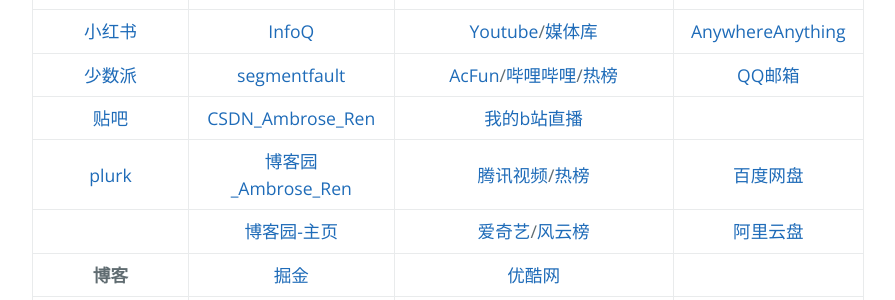
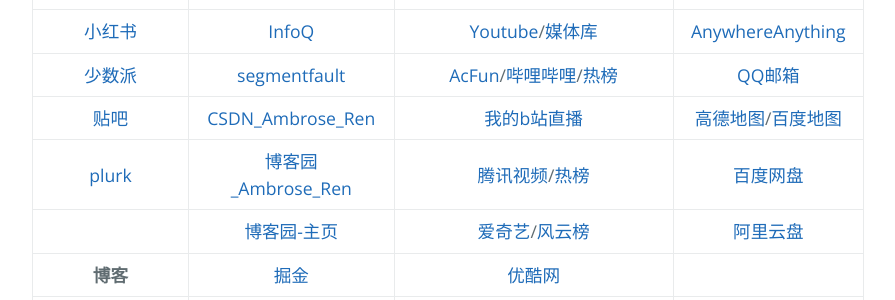
Before and after one commit to AmbroseRen/test, a Jekyll site: the page built from navigation.md, in a window 1280 px wide. Shown: the part 865-1165 px from the top of the page, without its empty margins (192-1087 px from the left). Built offline with Jekyll 4.4.1, drawn with Linux system fonts in a browser that asks for light colours; our own code applies the rules of GitHub Pages for plain Markdown files; the repository's description, which GitHub fills in, is left out.

Commit message:
Update navigation.md

```diff
--- a/navigation.md
+++ b/navigation.md
@@ -19,7 +19,7 @@
 | [虎嗅网](https://www.huxiu.com/) | [stackoverflow](https://stackoverflow.com/) | __视频__/[IMDb](https://m.imdb.com/) | [MD格式在线排版](https://md.phodal.com/) |
 | [小红书](https://www.xiaohongshu.com/explore) | [InfoQ](https://www.infoq.cn/) | [Youtube](https://www.youtube.com/)/[媒体库](https://www.youtube.com/feed/library) | [AnywhereAnything](http://lackar.com/aa/) |
 | [少数派](https://sspai.com/) | [segmentfault](https://segmentfault.com/u/ambroseren/users/following) | [AcFun](https://www.acfun.cn/)/[哔哩哔哩](https://space.bilibili.com/352834482/fans/follow)/[热榜](https://www.bilibili.com/v/popular/rank/all) | [QQ邮箱](https://mail.qq.com/) |
-| [贴吧](https://tieba.baidu.com/index.html) | [CSDN_Ambrose_Ren](https://blog.csdn.net/Ambrose_Ren) | [我的b站直播](https://live.bilibili.com/22653502) | []() |
+| [贴吧](https://tieba.baidu.com/index.html) | [CSDN_Ambrose_Ren](https://blog.csdn.net/Ambrose_Ren) | [我的b站直播](https://live.bilibili.com/22653502) | [高德地图](https://www.amap.com/)/[百度地图](https://map.baidu.com/) |
 | [plurk](https://www.plurk.com/AmbroseRenCN) | [博客园_Ambrose_Ren](https://www.cnblogs.com/rensi/) | [腾讯视频](https://v.qq.com/biu/u/playlist)/[热榜](https://v.qq.com/biu/ranks/?t=hotsearch) | [百度网盘](https://pan.baidu.com/disk/home) |
 | []() | [博客园-主页](https://home.cnblogs.com/u/rensi/) | [爱奇艺](https://www.iqiyi.com/u/fav)/[风云榜](https://www.iqiyi.com/ranks1/home) | [阿里云盘](https://www.aliyundrive.com/drive/) |
 | __博客__ | [掘金](https://juejin.cn/) | [优酷网](https://user.youku.com/page/usc/fav?theme=) | []() |
```
